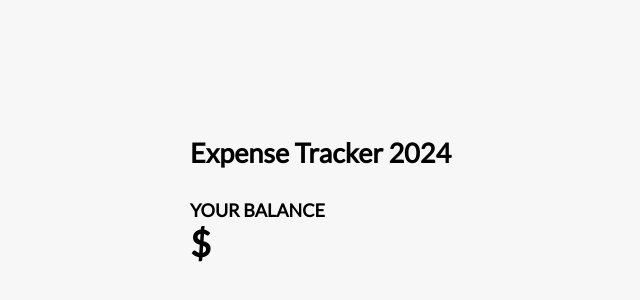
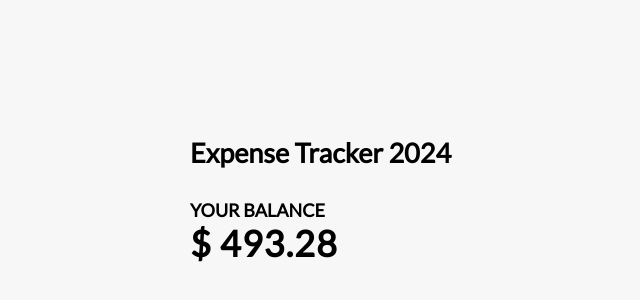
Before and after one commit to CMcKnzie/homework4, a Vue app: page / in a window 1280 px wide. Shown: the part 196-496 px from the top of the page, without its empty margins (250-890 px from the left). Built offline with nearby package versions, Linux system fonts and the light colour scheme.

Commit message:
Finished javascript for balance calc

```diff
--- a/src/App.vue
+++ b/src/App.vue
@@ -7,14 +7,14 @@ import {ref, computed} from 'vue'
 const transactions = ref([
   {id: 1, text: 'Paycheck', amount: 700.00},
   {id: 2, text: 'Water Bill', amount: -72.83},
-  {id: 3, text: 'Electric Bill', amount: 153.89},
-  {id: 4, text: 'Return', amount: 20.00}
+  {id: 3, text: 'Electric Bill', amount: -153.89},
+  {id: 4, text: 'Return', amount: 20.00},
 ])
 
 const sum = computed(() => {
   return transactions.value.reduce((acc, x) => {
-
-  })
+      return acc+x.amount
+  },0)
 })
 </script>
 
@@ -22,7 +22,7 @@ const sum = computed(() => {
   <Header></Header>
 
   <div class ="container">
-      <Balance></Balance>
+      <Balance :total="sum"></Balance>
     </div>
 
 </template>
```
